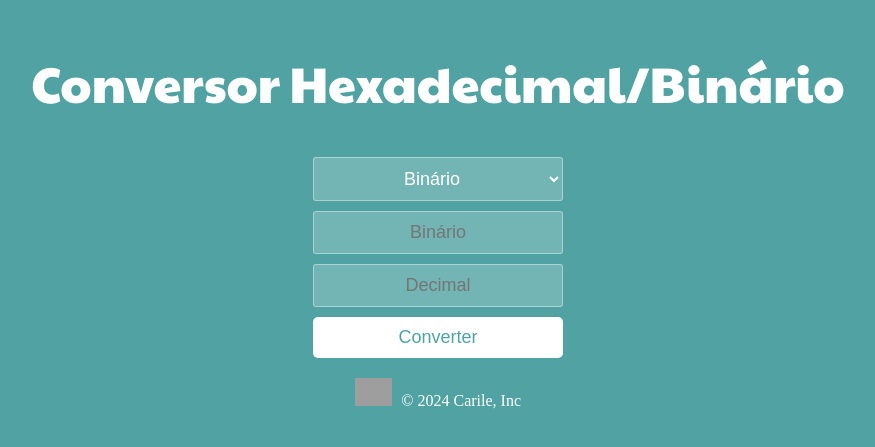
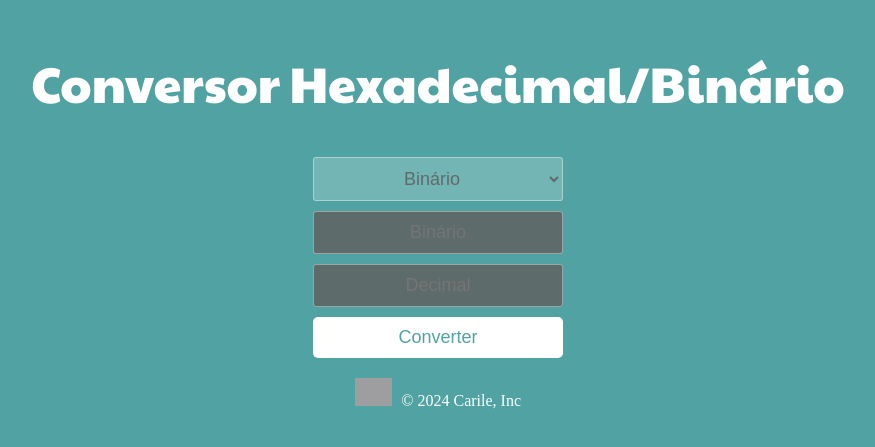
Before and after one commit to carolliie/hexadecimal-converter, a React (Create React App) app: page / in a window 1280 px wide. Shown: the part 141-588 px from the top of the page, without its empty margins (202-1077 px from the left). Built offline with nearby package versions, Linux system fonts and the light colour scheme; grey boxes are pictures that could not be loaded.

Commit message:
css update

```diff
--- a/public/styles.css
+++ b/public/styles.css
@@ -42,13 +42,13 @@ form select {
   display: block;
   text-align: center;
   font-size: 18px;
-  color: white;
+  color: rgba(91, 88, 88, 0.797);
   font-weight: 300;
   transition: color 0.3s; background-color: 0.3s;
 }
 
 form select:focus {
-  color: rgba(252, 252, 252, 0.2);
+  color: rgba(91, 88, 88, 0.797);
 
 }
 
@@ -58,7 +58,7 @@ form select option:hover {
 
 form input {
   border: 1px solid rgba(252, 252, 252, 0.4);
-  background-color: rgba(252, 252, 252, 0.2);
+  background-color: rgba(97, 93, 93, 0.801);
   width: 250px;
   border-radius: 3px;
   padding: 10px 15px;
```
